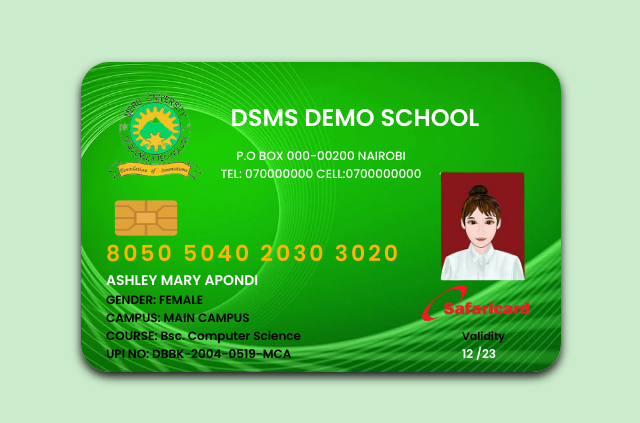
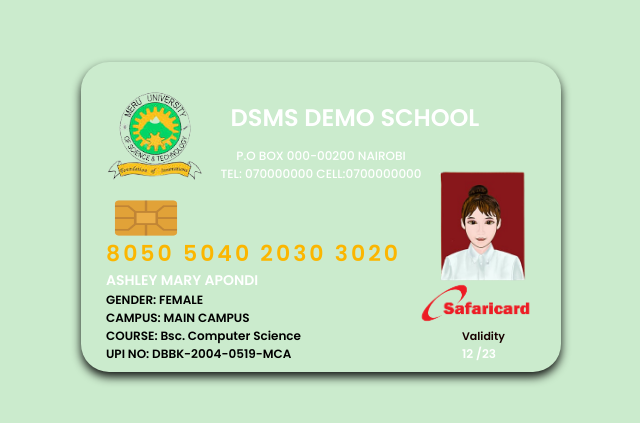
Before and after one commit to apondi-911/StudentCard, a plain HTML site: page index.html in a window 1280 px wide. Shown: the part 183-606 px from the top of the page, without its empty margins (319-959 px from the left). Drawn offline with Linux system fonts and the light colour scheme.

Commit message:
Update style.css

```diff
--- a/style.css
+++ b/style.css
@@ -16,7 +16,7 @@ body {
 }
 .container {
   position: relative;
-  background-image: url("/images/bg2.jpg");
+/*   background-image: url("/images/bg2.jpg"); */
   background-size: cover;
   padding: 25px;
   display: flex;
```
